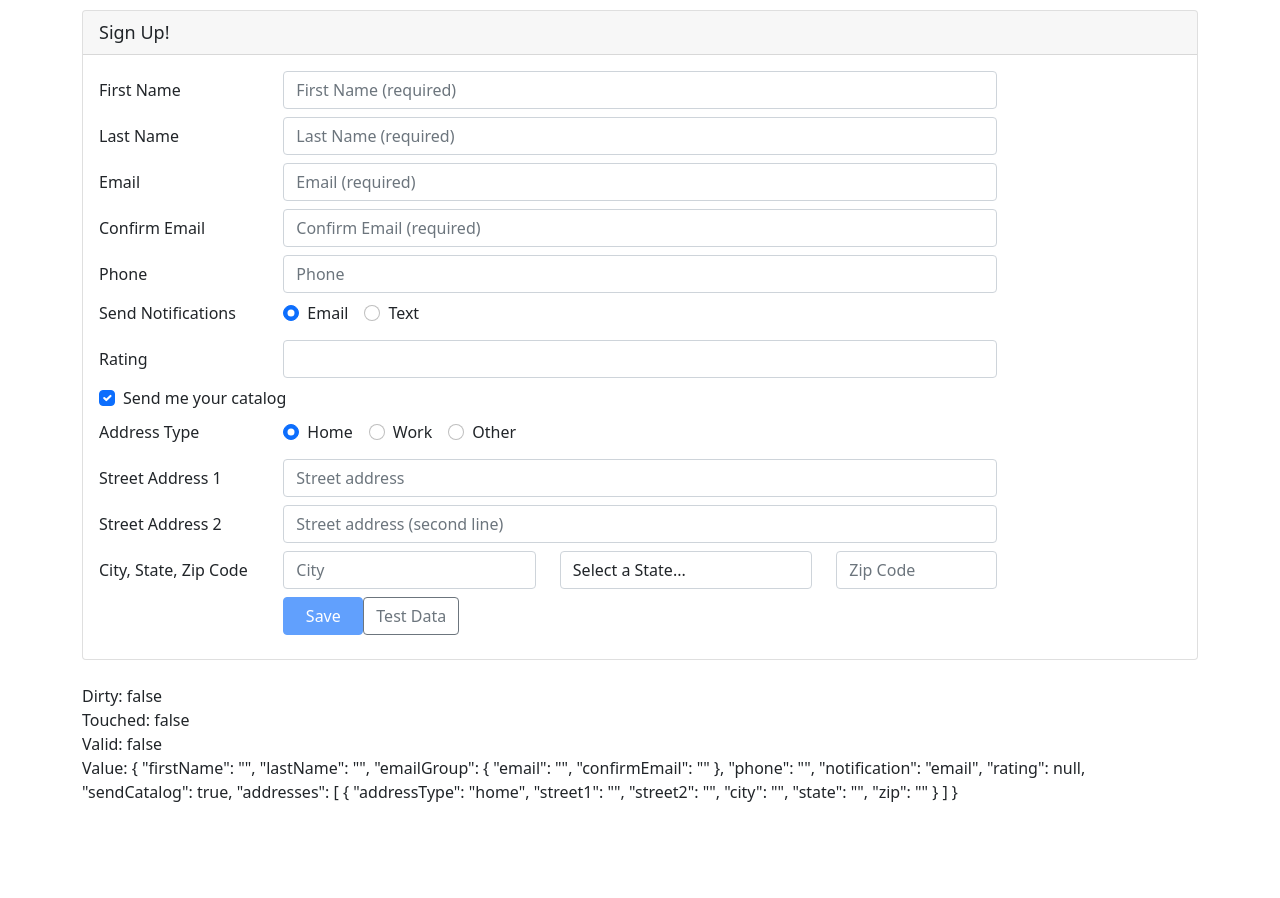
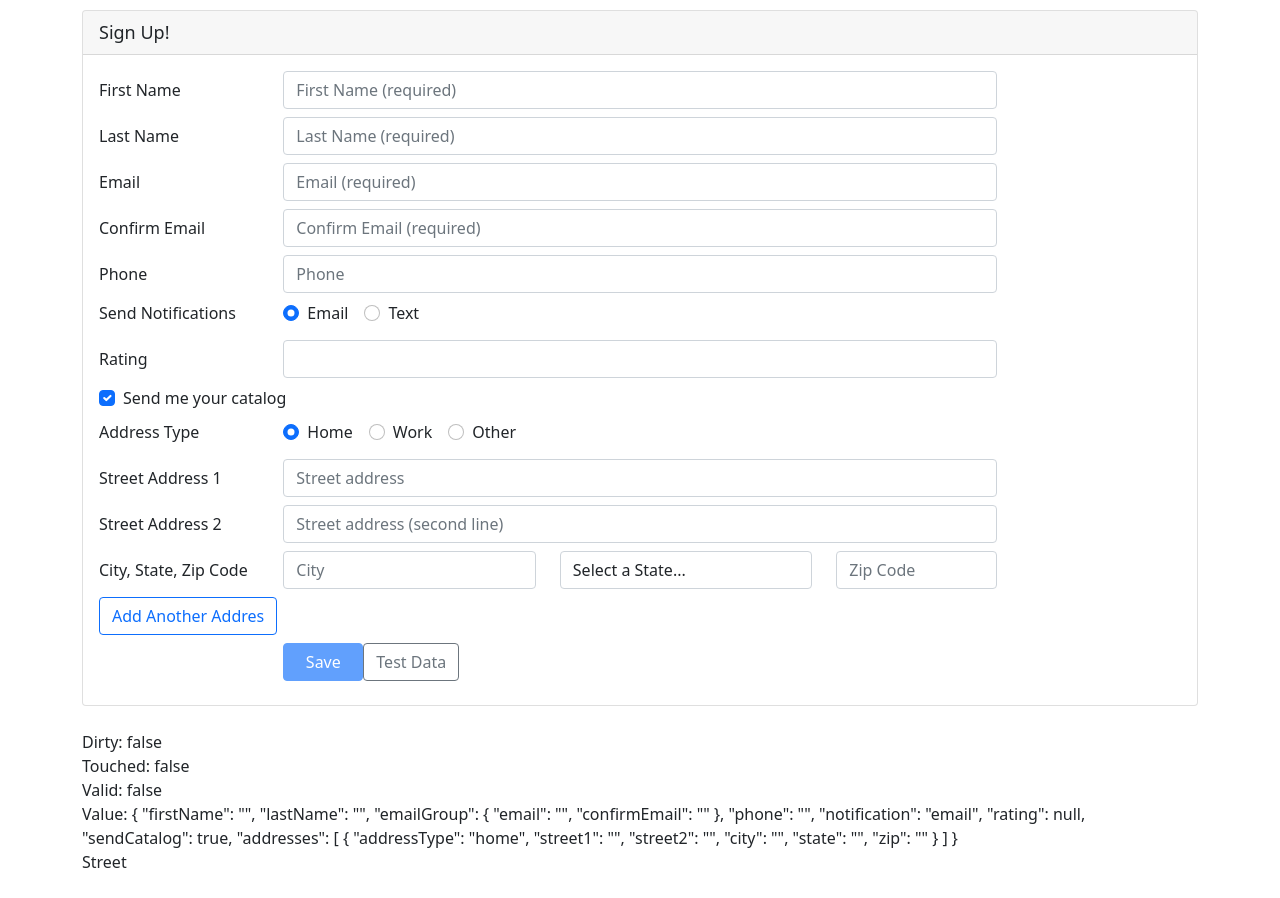
Before and after one commit to Andrewdezoyza97/Angular-Reactive-Forms, an Angular app: page / in a window 1280 px wide. Before the commit the page ends 804 px from the top, so only its background shows below. Built offline with nearby package versions, Linux system fonts and the light colour scheme.

Commit message:
Dynamically Duplicate the Input Element

```diff
--- a/src/app/customers/customer.component.html
+++ b/src/app/customers/customer.component.html
@@ -279,6 +279,16 @@
             </div>
           </div>
         </div>
+        <div class="form-group row mb-2">
+          <div class="col-md-4">
+            <button class="btn btn-outline-primary"
+            type="button"
+            [disabled]="!addresses.valid"
+            (click)="addAddress()">
+              Add Another Addres
+            </button>
+          </div>
+        </div>
       </div>
 
       <div class="form-group row mb-2">
@@ -305,3 +315,5 @@
 <br>Touched: {{ customerForm.touched }}
 <br>Valid: {{ customerForm.valid }}
 <br>Value: {{ customerForm.value | json }}
+<br>Street{{addresses.get('0.street1')?.value}}
+<br>&nbsp;
```
